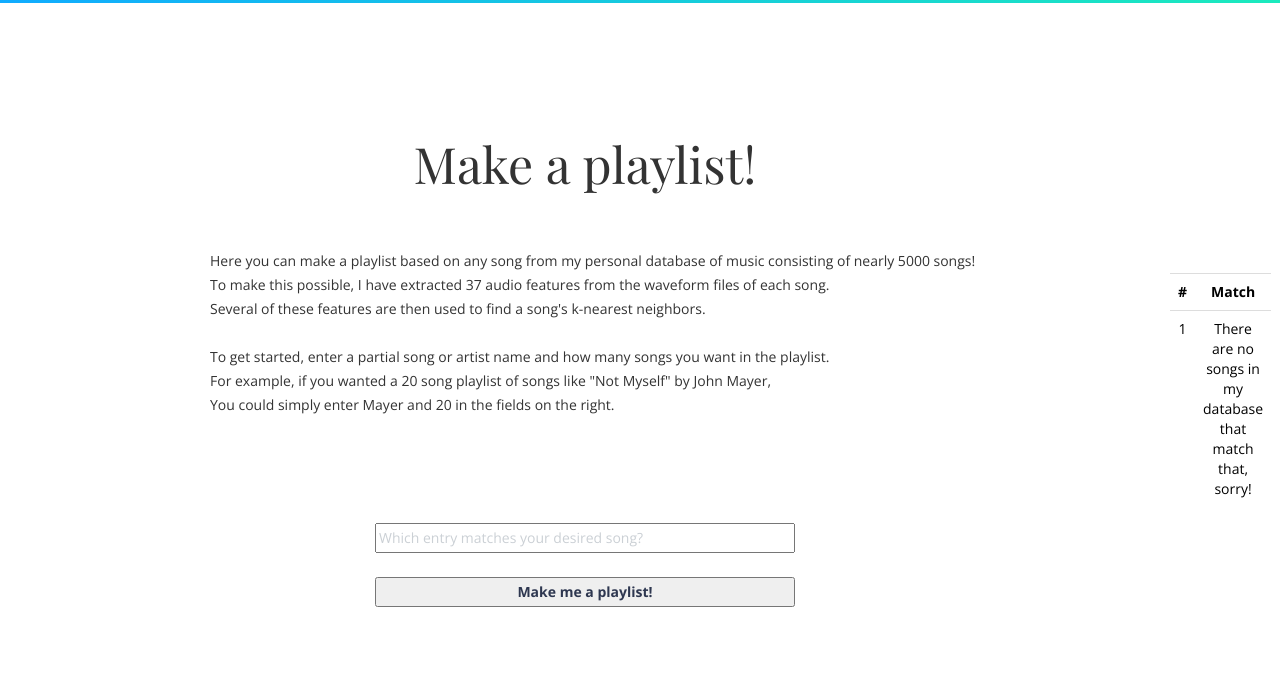
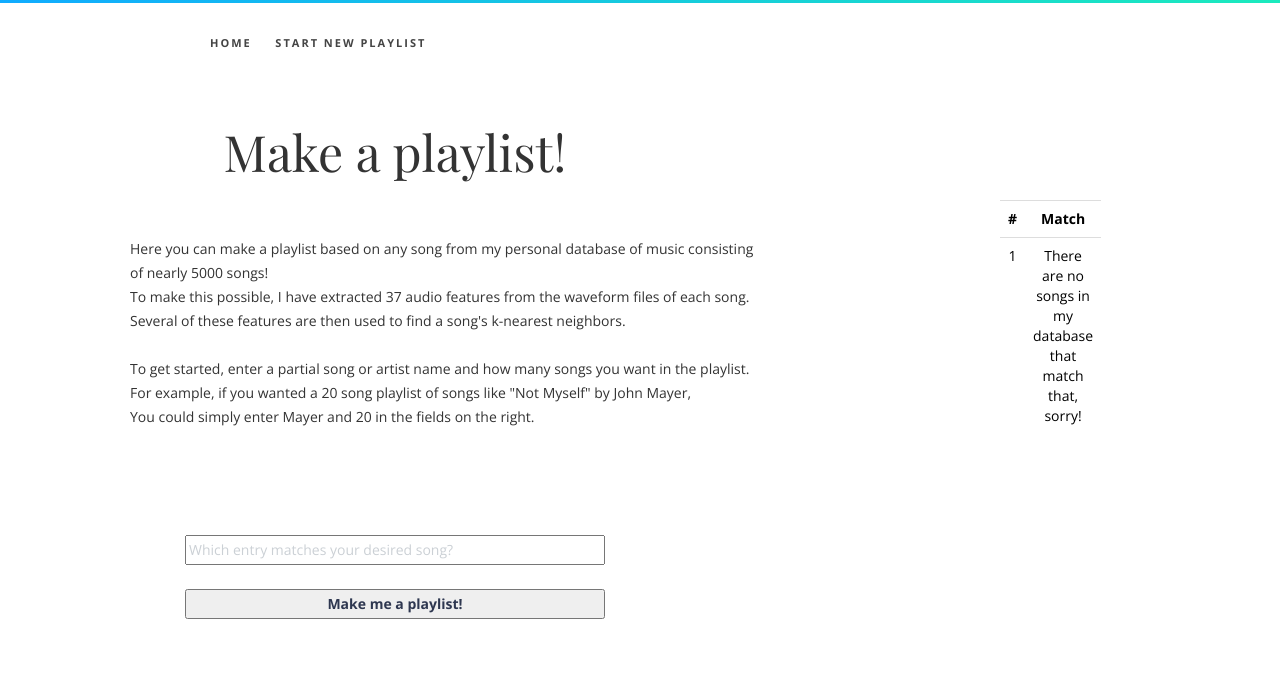
Before and after one commit to tblair7/flask_resume, a Flask app: template flask_resume/templates/playlist_no_results.html in a window 1280 px wide. Shown: the top 692 px of the page. Run offline with Flask 2, Linux system fonts and the light colour scheme; the template is opened without the code that fills it, so the values that code supplies are empty; some web fonts are replaced.

Commit message:
realign playlist pages

```diff
--- a/flask_resume/templates/playlist_no_results.html
+++ b/flask_resume/templates/playlist_no_results.html
@@ -125,7 +125,17 @@ html::after {
 	top:0;
 }
 
+
 </style>
+
+<header-2 class="navbar-fixed-top">
+    <nav>
+        <ul>
+            <li><a href="/">Home</a></li>
+            <li><a href="/PlaylistGeneration">Start New Playlist</a></li>
+        </ul>
+    </nav>
+</header-2>
 
 <body>
 
@@ -142,10 +152,10 @@ html::after {
     <!-- about -->
     <div class="section" id="about">
         <div class="container">
-            <div class="col-lg-12" data-aos="fade-up">
+            <div class="col-md-8" data-aos="fade-up">
                 <h1 class="size-50">Make a playlist!</h1>
                 <div class="h-50"></div>
-                <p style="text-align:left; margin-left:180px;margin-right:100px;">
+                <p style="text-align:left; margin-left:100px;margin-right:0px;">
                     Here you can make a playlist based on any song from my personal database of music consisting of nearly 5000 songs! <br/>
                     To make this possible, I have extracted 37 audio features from the waveform files of each song. <br/>
                     Several of these features are then used to find a song's k-nearest neighbors. <br/><br/>
@@ -172,7 +182,11 @@ html::after {
 
     </div>
 
-            <table class="table" style="margin-right:100px;">
+    <div class="container">
+
+            <div class="col-lg-12" data-aos="fade-up">
+
+            <table class="table" style="position:absolute; margin-left:-200px;margin-top:-200px;max-width:550px">
             <tr>
                 <th style="color:black; background-color:white; text-align:center;">
                     #
@@ -195,6 +209,9 @@ html::after {
 
             </table>
 
+        </div>
+    </div>
+
 
 
 
```
Also changed, not shown: flask_resume/templates/playlist_home.html (+4 -3 lines), flask_resume/templates/playlist_results.html (+7 -3 lines).
